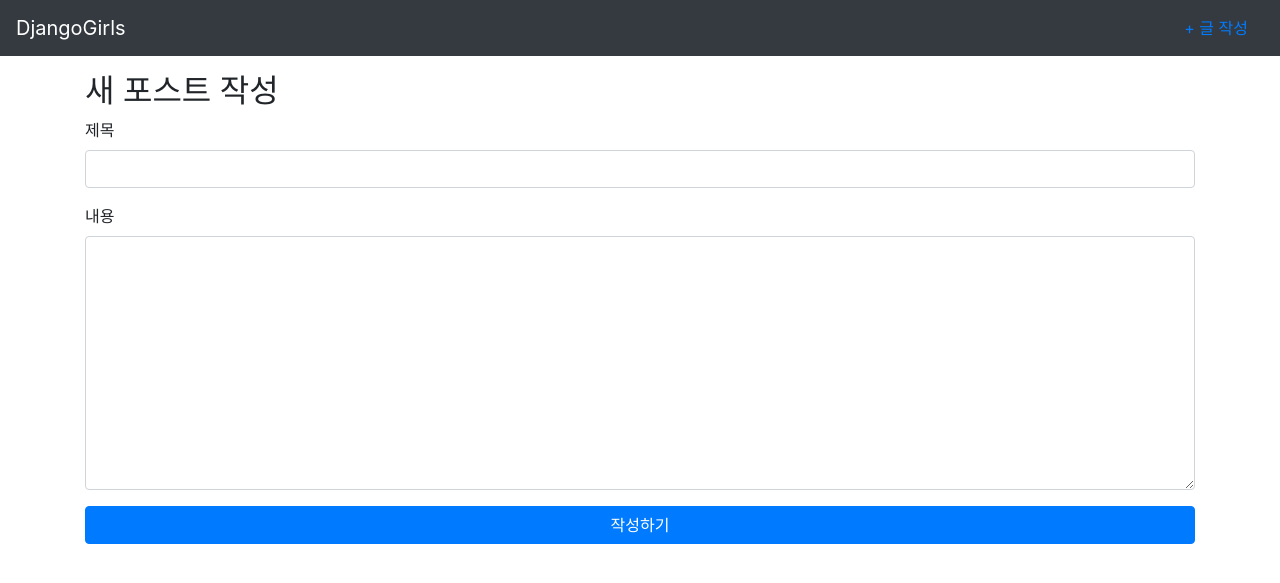
After one commit to KimDoHyang/Djangogirls, a Django app: page /post/create/ in a window 1280 px wide. The commit adds this page. Shown: the top 583 px of the page. Run offline with Django 3.2, Linux system fonts and the light colour scheme; some libraries are stand-ins or nearby versions.

Commit message:
post create 페이지 작성-bootstrap 스타일 적용

```diff
--- a/blog/views.py
+++ b/blog/views.py
@@ -196,3 +196,22 @@ def post_list(request):
 #     -> 해당 요청을 blog.views.post_list에 보냄
 #     -> 함수에서는 받은 요청을 처리한 결과를 리턴
 #     -> 리턴된 결과는 브라우저에 표시
+
+
+def post_create(request):
+    return render(request, 'blog/post_create.html')
+    '''
+    Template : blog/post_create.html
+    URL : /post/create/
+    URL Name : post-create
+
+    템플릿에 하나의 <form요소>를 구현
+    input[name="title"]
+    button[type="submit"]
+
+    post_create.html을 보여주는 링크를 base.html에 구현
+    {url} 태그를 사용할것.
+
+    :param request:
+    :return:
+    '''
--- a/config/urls.py
+++ b/config/urls.py
@@ -24,7 +24,9 @@ urlpatterns = [
     url(r'^admin/', admin.site.urls),
     url(r'^blog-posts/$', views.post_list, name='post-list'),
     # url(r'^posts/\d+/$', views.post_detail),
-    url(r'^blog-posts/(?P<pk>\d+)/$', views.post_detail, name='post-detail')
+    url(r'^blog-posts/(?P<pk>\d+)/$', views.post_detail, name='post-detail'),
+    url(r'^post/create/$', views.post_create, name='post-create'),
+
     #위와 같은 경우, 그룹화를 시키게 되면 이 그룹화 한 것이 두번재 인수로서 전달되도록 한다.
     # 이 경우 request가 오면 post_detail(request, pk=<요청된 값>)으로 전달된다.
 
--- a/templates/base.html
+++ b/templates/base.html
@@ -20,6 +20,12 @@
         <!--request(url) > urlreslover > (resolve) > view function-->
         <!-- - URL reverse-->
         <!--template > {% url [url name] } > (reverse) > url-->
+        <ul class="navbar-nav mr-auto"></ul>
+        <ul class="nav">
+            <li class="nav-item">
+                <a href="{% url 'post-create' %}" class="nav-link">+ 글 작성</a>
+            </li>
+        </ul>
     </nav>
     <div class="container mt-2">
         {% block content %}
--- /dev/null
+++ b/templates/blog/post_create.html
@@ -0,0 +1,15 @@
+{% extends 'base.html' %}
+    {% block content %}
+        <h2>새 포스트 작성</h2>
+        <form action="" method="POST">
+            <div class="form-group">
+                <label for="id-title">제목</label>
+                <input type="text" id="id-title" name="title" class="form-control">
+            </div>
+            <div class="form-group">
+                <label for="id-text">내용</label>
+                <textarea name="text" id="id-text" cols="30" rows="10" class="form-control"></textarea>
+            </div>
+            <button type="submit" class="btn btn-primary btn-block">작성하기</button>
+        </form>
+    {% endblock %}
```
